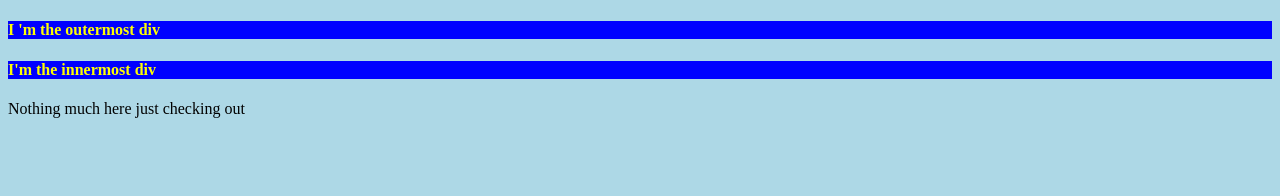
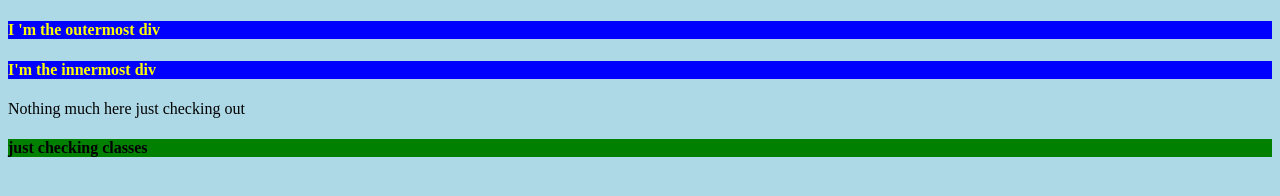
Before and after one commit to nikikalwar/frontend, a plain HTML site: page css/intermediate/Classes/index.html in a window 1280 px wide. Drawn offline with Linux system fonts and the light colour scheme.

Commit message:
more classes in css

```diff
--- a/css/intermediate/Classes/index.css
+++ b/css/intermediate/Classes/index.css
@@ -16,3 +16,7 @@ section >.example-div{
     background-color:blue;
     color:yellow;
 }
+
+div.green-background{
+    background-color:green;
+}
--- a/css/intermediate/Classes/index.html
+++ b/css/intermediate/Classes/index.html
@@ -15,7 +15,9 @@
             </section>
             <main>
                 <article>Nothing much here just checking out</article>
-
+                <div class="green-background">
+                    <h4>just checking classes</h4>
+                </div>
             </main>
 
         </body>
```
